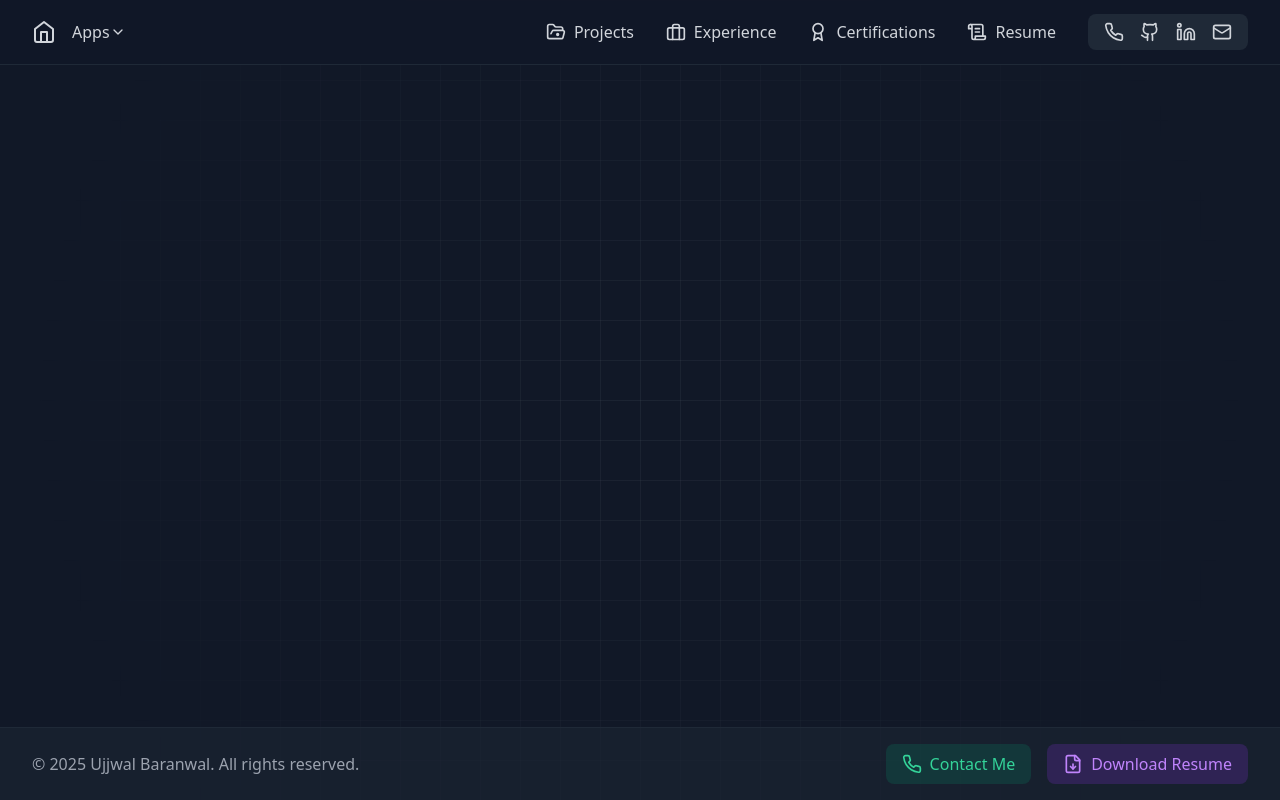
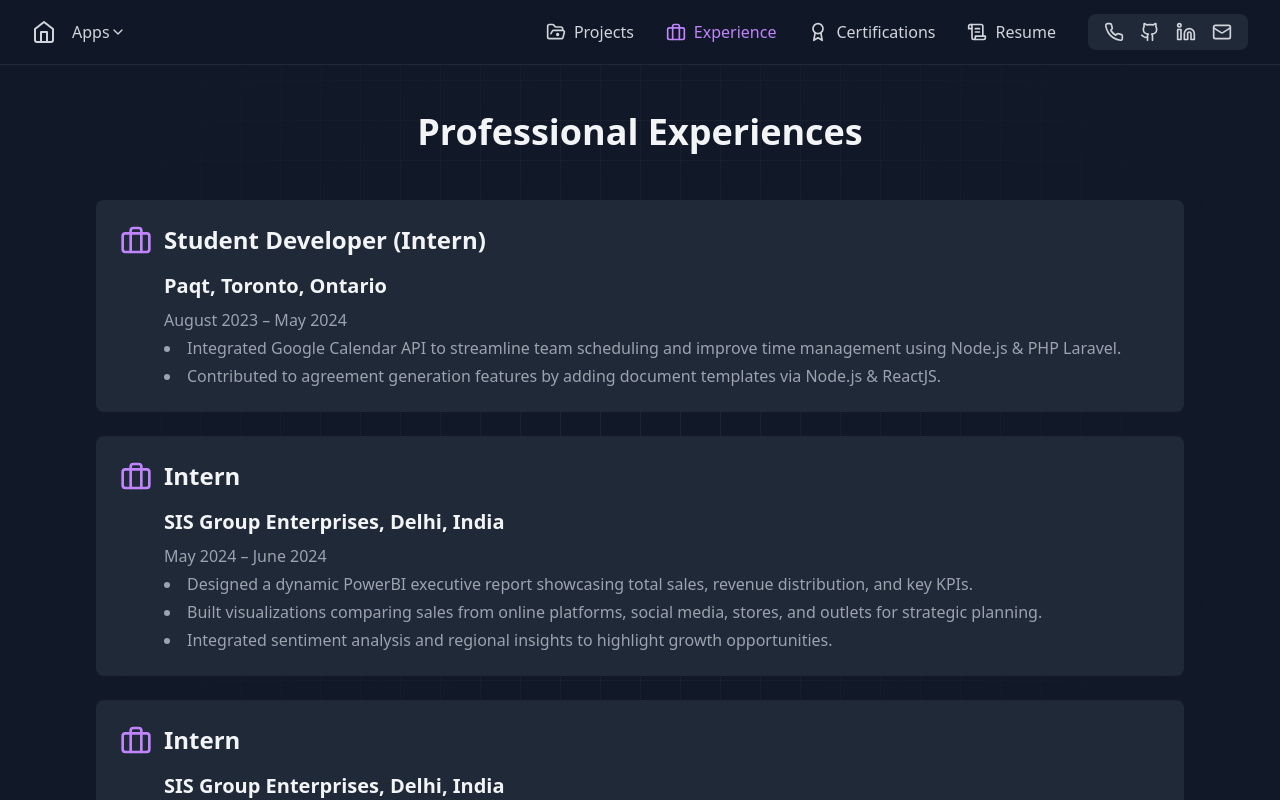
Before and after one commit to PipKcK/Portfolio-Website, a React (Vite) app: page /experiences in a window 1280 px wide. Shown: the top 800 px of the page. Built offline with nearby package versions, Linux system fonts and the light colour scheme.

Commit message:
cleaned up remnants of Education page

```diff
--- a/src/App.tsx
+++ b/src/App.tsx
@@ -28,7 +28,7 @@ import Home from "./pages/Home";
 import Projects from "./pages/Projects";
 import Blog from "./pages/Blog";
 import BlogPost from "./pages/BlogPost";
-import Education from "./pages/Experiences";
+import Experience from "./pages/Experiences";
 import Contact from "./pages/Contact";
 import Resume from "./pages/Resume";
 import Certifications from "./pages/Certifications";
@@ -158,9 +158,9 @@ function NavigationContent() {
               <span>Projects</span>
             </Link>
             <Link
-              to="/education"
+              to="/experiences"
               className={`transition-colors ${
-                isActive("/education")
+                isActive("/experiences")
                   ? "text-purple-400"
                   : "text-gray-300 hover:text-purple-400"
               } flex items-center gap-2`}
@@ -258,16 +258,16 @@ function NavigationContent() {
             <span>Blog</span>
           </Link>
           <Link
-            to="/education"
+            to="/experiences"
             className={`flex items-center gap-2 px-3 py-2 transition-colors ${
-              isActive("/education")
+              isActive("/experiences")
                 ? "text-purple-400"
                 : "text-gray-300 hover:text-purple-400"
             }`}
             onClick={() => setIsMenuOpen(false)}
           >
             <GraduationCap size={20} />
-            <span>Education</span>
+            <span>Experience</span>
           </Link>
           <Link
             to="/certifications"
@@ -361,7 +361,7 @@ function App() {
             <Route path="/projects" element={<Projects />} />
             <Route path="/blog" element={<Blog />} />
             <Route path="/blog/:slug" element={<BlogPost />} />
-            <Route path="/education" element={<Education />} />
+            <Route path="/experiences" element={<Experience />} />
             <Route path="/certifications" element={<Certifications />} />
             <Route path="/resume" element={<Resume />} />
             <Route path="/contact" element={<Contact />} />
--- a/src/pages/Experiences.tsx
+++ b/src/pages/Experiences.tsx
@@ -2,7 +2,7 @@ import React from 'react';
 import { GraduationCap, Award, BookOpen } from 'lucide-react';
 import { Briefcase } from 'lucide-react';
 
-function Education() {
+function Experience() {
   return (
     <div className="max-w-6xl mx-auto px-4 sm:px-6 lg:px-8 py-12">
       <h1 className="text-4xl font-bold mb-12 text-center">Professional Experiences</h1>
@@ -92,4 +92,4 @@ function Education() {
   );
 }
 
-export default Education;
+export default Experience;
```
